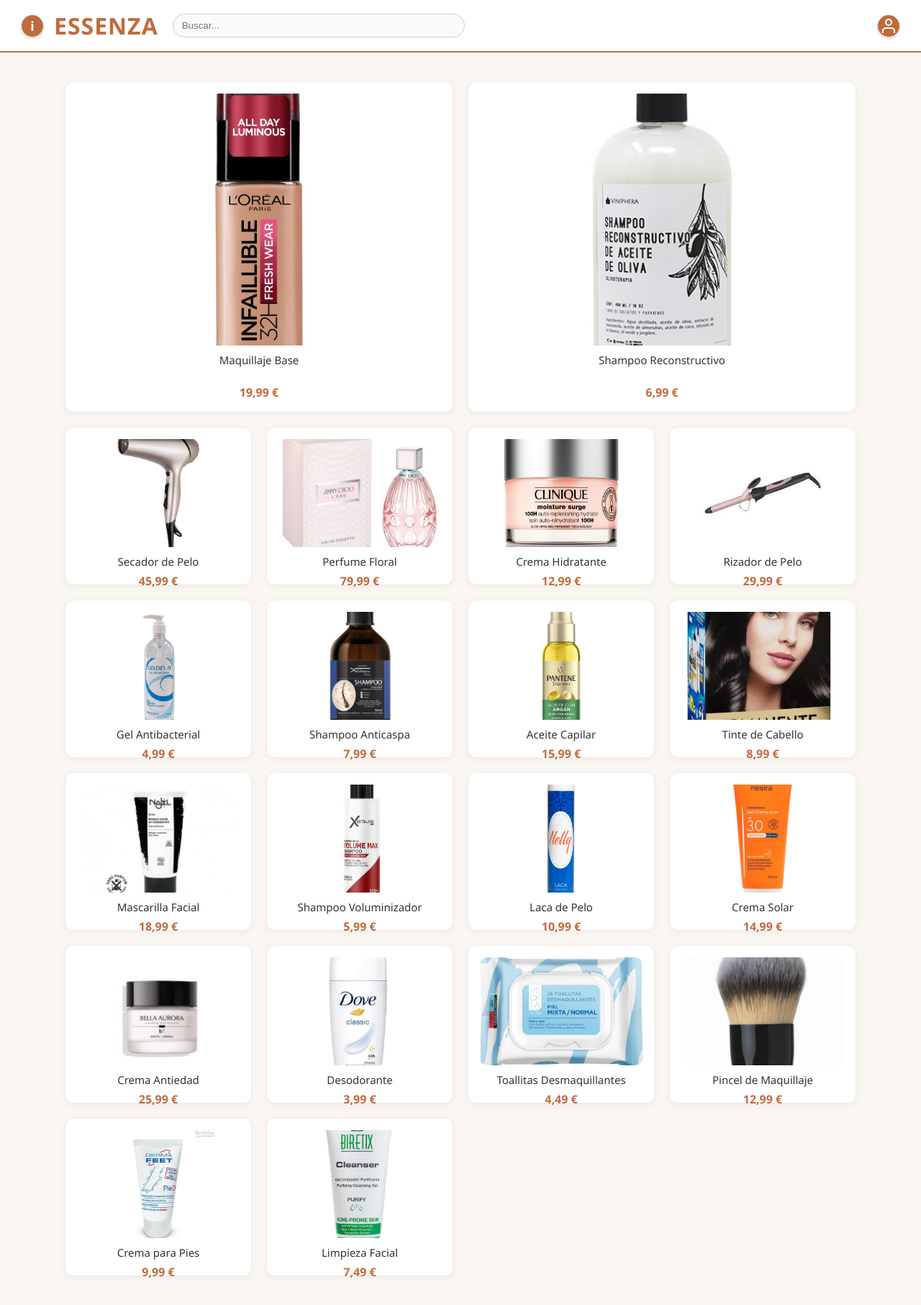
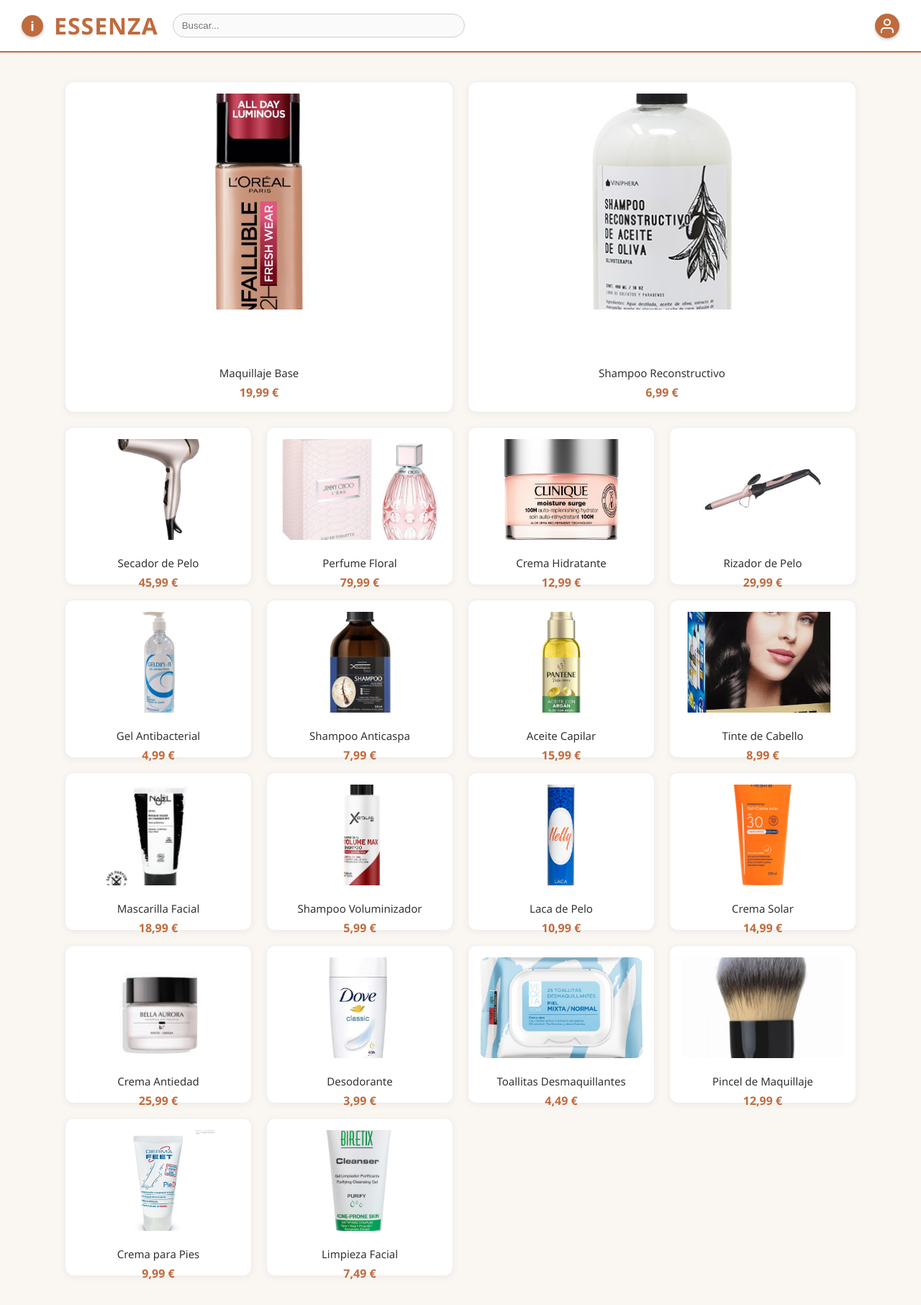
Before and after one commit to alemanrod/PGPI_G1.11, a Django app: template essenza/templates/product/dashboard.html in a window 1280 px wide. Shown: the whole page at 72% size. Run offline with Django 5.2, Linux system fonts and the light colour scheme; the template is opened without the code that fills it: values that come from a table or form of the project are taken from there, others are empty; a user stored in the database is signed in; data comes from the database, SQL or seed files in the repository; parts of the project's set-up code (start-up, migrations or seed data) failed here and were passed over.

Commit message:
Cambios menores en dashboard

```diff
--- a/essenza/product/views.py
+++ b/essenza/product/views.py
@@ -32,7 +32,6 @@
         products = Product.objects.filter(
             is_active=True, id__in=most_purchased_products
         )
-        print(products)
 
         return render(request, self.template_name, {"products": products})
 
--- a/essenza/templates/product/dashboard.html
+++ b/essenza/templates/product/dashboard.html
@@ -1,17 +1,16 @@
-{% load static %}
-{% load humanize %}
-<!doctype html>
+{% load static %} {% load humanize %}
+<!DOCTYPE html>
 <html lang="es">
   <head>
-  <meta charset="utf-8">
+    <meta charset="utf-8" />
     <title>Escaparate · Essenza</title>
-  <meta name="viewport" content="width=device-width, initial-scale=1">
+    <meta name="viewport" content="width=device-width, initial-scale=1" />
 
     <style>
       body {
         margin: 0;
         background-color: #faf7f2;
-      font-family: 'Segoe UI', Arial, sans-serif;
+        font-family: "Segoe UI", Arial, sans-serif;
       }
 
       /* ====== CABECERA (Tu CSS original) ====== */
@@ -37,10 +36,12 @@
         color: white;
         text-decoration: none;
         cursor: pointer;
-      box-shadow: 0 2px 4px rgba(0,0,0,0.2);
+        box-shadow: 0 2px 4px rgba(0, 0, 0, 0.2);
         transition: background-color 0.3s;
       }
-    .info-button:hover { background-color: #a35a34; }
+      .info-button:hover {
+        background-color: #a35a34;
+      }
 
       .brand {
         font-size: 32px;
@@ -70,11 +71,11 @@
       }
 
       .profile-icon-btn {
-        width: 30px;
-        height: 30px;
+        width: 34px;
+        height: 34px;
         background-color: #c06b3e;
         border-radius: 50%;
-        box-shadow: 0 2px 4px rgba(0,0,0,0.2);
+        box-shadow: 0 2px 4px rgba(0, 0, 0, 0.2);
         transition: background-color 0.3s;
         border: none;
         cursor: pointer;
@@ -97,7 +98,7 @@
         top: 45px;
         background-color: #ffffff;
         min-width: 160px;
-      box-shadow: 0 8px 16px rgba(0,0,0,0.15);
+        box-shadow: 0 8px 16px rgba(0, 0, 0, 0.15);
         border-radius: 8px;
         z-index: 10;
         overflow: hidden;
@@ -125,7 +126,6 @@
         display: block;
       }
 
-
       /* ====== ESCAPARATE (CSS MODIFICADO PARA LAYOUT HORIZONTAL) ====== */
       main {
         max-width: 1100px;
@@ -146,14 +146,15 @@
         background: #fff;
         border: 1px solid #eee;
         border-radius: 12px;
-      box-shadow: 0 2px 10px rgba(0, 0, 0, .05);
-      text-align: center;
+        box-shadow: 0 2px 10px rgba(0, 0, 0, 0.05);
         padding: 16px;
-      transition: transform .2s ease;
-
-      /* Flex para alinear contenido (precio abajo) */
+        transition: transform 0.2s ease;
         display: flex;
         flex-direction: column;
+        text-align: center;
+        align-items: center;
+        justify-content: space-between;
+        gap: 12px;
       }
 
       .product-card:hover {
@@ -162,9 +163,10 @@
 
       .product-card img {
         width: 100%;
-      height: 150px;
+        height: 140px;
         object-fit: cover;
         border-radius: 10px;
+        flex-shrink: 0;
       }
 
       .product-name {
@@ -191,27 +193,34 @@
       /* Ajustamos la imagen SÓLO para esas dos tarjetas grandes */
       .product-card:nth-child(1) img,
       .product-card:nth-child(2) img {
-        /* MODIFICADO: Nueva altura para imágenes grandes (220px * 2 + 20px gap) - padding - texto */
-        height: 350px;
+        height: 300px;
       }
-
     </style>
   </head>
 
   <body>
-
     <header>
-    <a href="/info/" class="info-button" title="Información Legal y Contacto">i</a>
+      <a href="/info/" class="info-button" title="Información Legal y Contacto"
+        >i</a
+      >
       <div class="brand">ESSENZA</div>
 
       <div class="search-bar">
-      <input type="text" placeholder="Buscar...">
+        <input type="text" placeholder="Buscar..." />
       </div>
 
       <div class="profile-dropdown">
-
         <button onclick="toggleDropdown()" class="profile-icon-btn">
-        <svg xmlns="http://www.w3.org/2000/svg" width="24" height="24" fill="none" stroke="#fff" stroke-width="2" stroke-linecap="round" stroke-linejoin="round">
+          <svg
+            xmlns="http://www.w3.org/2000/svg"
+            width="24"
+            height="24"
+            fill="none"
+            stroke="#fff"
+            stroke-width="2"
+            stroke-linecap="round"
+            stroke-linejoin="round"
+          >
             <path d="M20 21v-2a4 4 0 0 0-4-4H8a4 4 0 0 0-4 4v2"></path>
             <circle cx="12" cy="7" r="4"></circle>
           </svg>
@@ -220,38 +229,30 @@
         <div id="myDropdown" class="dropdown-content">
           {% if user.is_authenticated %}
           <a href="{% url 'profile' %}">Mi perfil</a>
-            <form action="{% url 'logout' %}" method="post" style="margin:0;">
-              {% csrf_token %}
-              <button type="submit" class="dropdown-logout-btn">Log out</button>
-            </form>
+          <a href="{% url 'logout' %}">Cerrar sesión</a>
           {% else %}
           <a href="{% url 'register' %}">Registrarse</a>
           <a href="{% url 'login' %}">Iniciar sesión</a>
           {% endif %}
         </div>
-
       </div>
     </header>
 
     <main>
-    {% if products %}
-      {% for product in products %}
+      {% if products %} {% for p in products %}
       <div class="product-card">
-        {% if product.photo %}
-          <img src="{{ product.photo.url }}" alt="{{ product.name }}">
+        {% if p.photo %}
+        <img src="{{ p.photo.url }}" />
         {% else %}
-          <img src="{% static 'images/default_product.png' %}" alt="Producto sin imagen">
+        <img src="{% static 'images/default_product.png' %}" />
         {% endif %}
-        <div class="product-name">
-          {{ product.name }}
-        </div>
-        <div class="product-price">
-          {{ product.price|floatformat:2 }} €
+        <div class="product-info">
+          <div class="product-name">{{ p.name }}</div>
+          <div class="product-price">{{ p.price|floatformat:2 }} €</div>
         </div>
       </div>
-      {% endfor %}
-    {% else %}
-      <p style="text-align: center; grid-column: 1 / -1; color: #555;">
+      {% endfor %} {% else %}
+      <p style="text-align: center; grid-column: 1 / -1; color: #555">
         No hay productos disponibles en este momento.
       </p>
       {% endif %}
@@ -269,22 +270,20 @@
        * Cierra el desplegable si el usuario
        * hace clic fuera de él
        */
-    window.onclick = function(event) {
+      window.onclick = function (event) {
         // Comprueba si el clic NO fue en el botón del ícono
-      if (!event.target.closest('.profile-icon-btn')) {
-
+        if (!event.target.closest(".profile-icon-btn")) {
           var dropdowns = document.getElementsByClassName("dropdown-content");
           var i;
           for (i = 0; i < dropdowns.length; i++) {
             var openDropdown = dropdowns[i];
             // Si el menú está abierto (tiene la clase .show), la cierra
-          if (openDropdown.classList.contains('show')) {
-            openDropdown.classList.remove('show');
+            if (openDropdown.classList.contains("show")) {
+              openDropdown.classList.remove("show");
             }
           }
         }
-    }
+      };
     </script>
-
   </body>
 </html>
```
Also changed, not shown: essenza/templates/product/stock.html (+16 -19 lines). Lines whose indentation alone changed are shown as unchanged.
